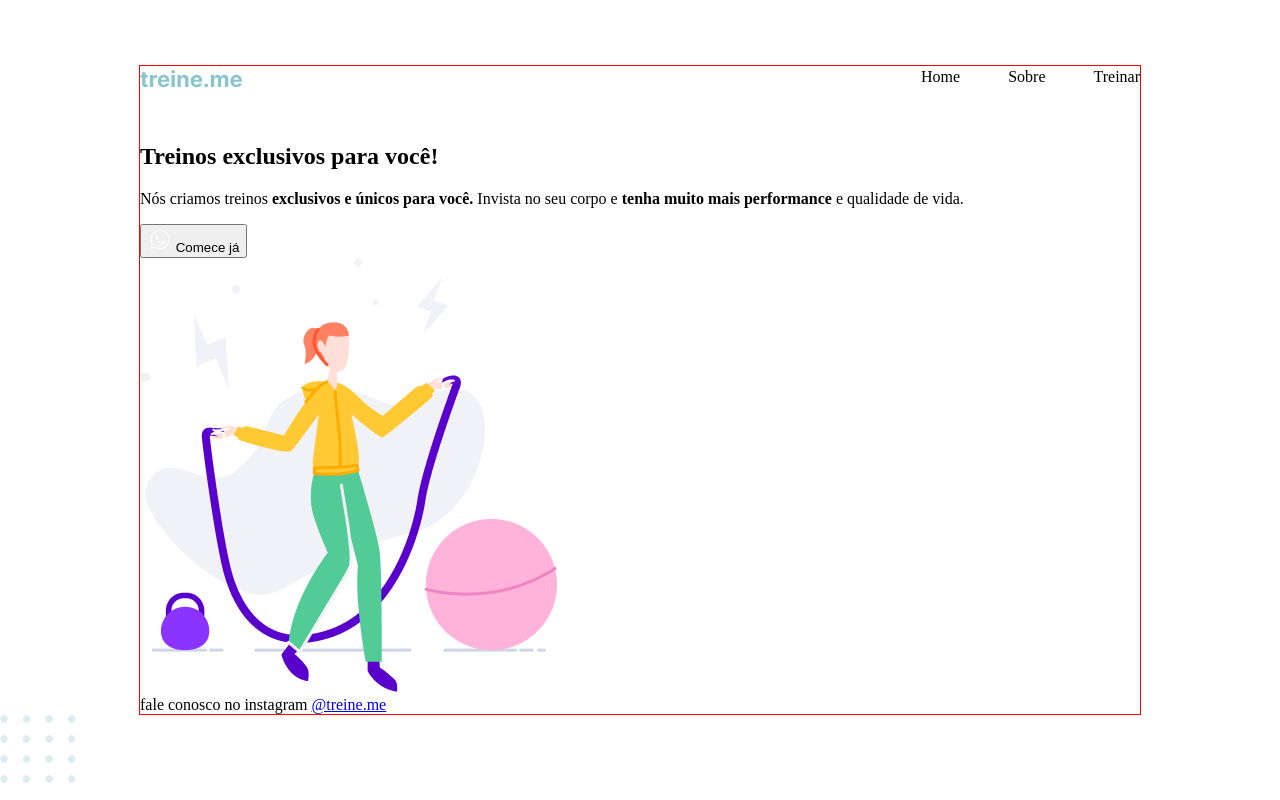
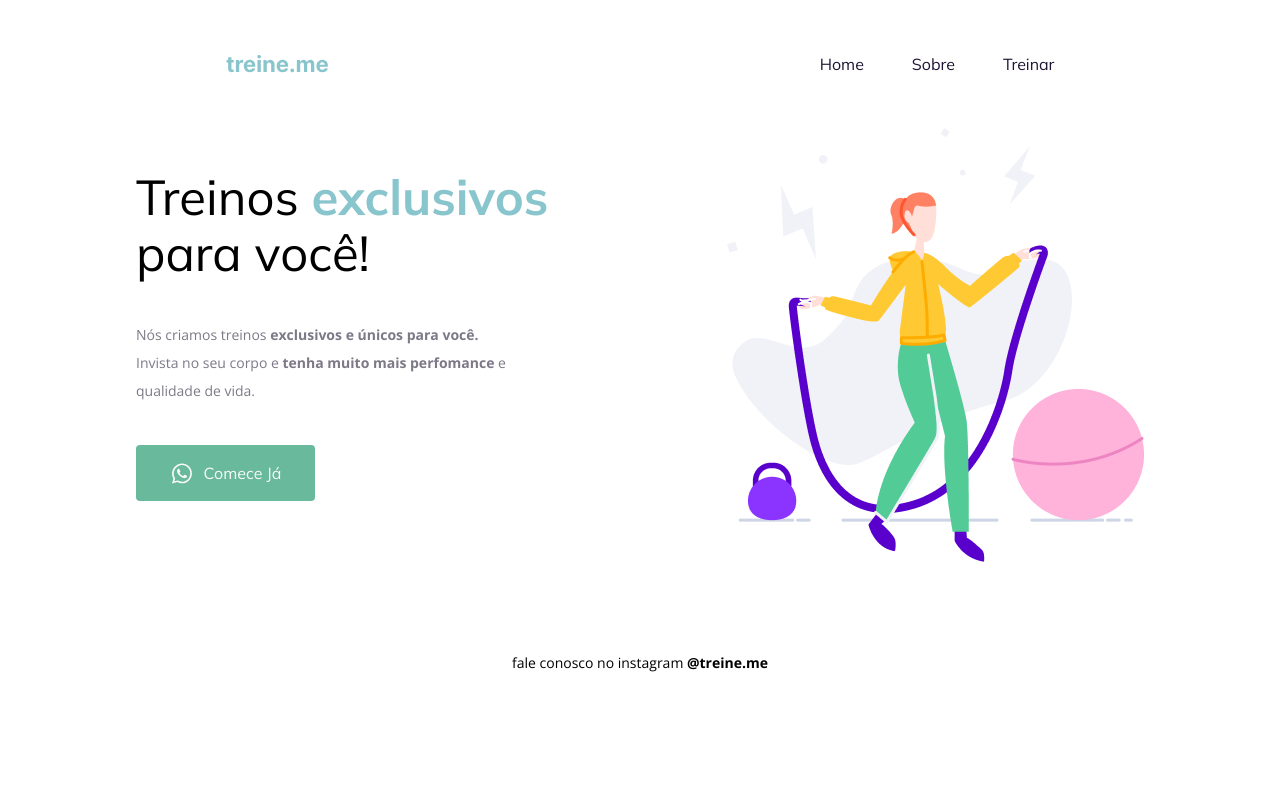
Before and after one commit to diegosantostrindade/rocketseat, a plain HTML site: page projeto02/index.html in a window 1280 px wide. Drawn offline with nearby package versions, Linux system fonts and the light colour scheme.

Commit message:
atualização do código

```diff
--- a/projeto02/index.html
+++ b/projeto02/index.html
@@ -3,54 +3,57 @@
   <head>
     <meta charset="UTF-8" />
     <meta name="viewport" content="width=device-width, initial-scale=1.0" />
-    <title>Treine me</title>
-
+    <title>treine.me</title>
+    <!-- FONTES -->
+    <link rel="preconnect" href="https://fonts.googleapis.com" />
+    <link rel="preconnect" href="https://fonts.gstatic.com" crossorigin />
+    <link
+      href="https://fonts.googleapis.com/css2?family=Mulish:ital,wght@0,200..1000;1,200..1000&family=Open+Sans:ital,wght@0,300..800;1,300..800&display=swap"
+      rel="stylesheet"
+    />
+    <!-- CSS -->
     <link rel="stylesheet" href="style.css" />
   </head>
 
   <body>
-    <div class="page">
     <header>
-        <img src="images/logo.svg" alt="treine.me" />
-        <nav>
+      <a href="#"
+        ><img
+          src="images/logo.svg"
+          alt="logo da empresa treine.me na cor verde"
+      /></a>
       <ul>
-            <li>Home</li>
-            <li>Sobre</li>
-            <li>Treinar</li>
+        <li><a href="#">Home</a></li>
+        <li><a href="#">Sobre</a></li>
+        <li><a href="#">Treinar</a></li>
       </ul>
-        </nav>
     </header>
 
     <main>
-        <section class="text">
-          <h1>Treinos exclusivos para você!</h1>
+      <section id="textos">
+        <h1>Treinos <span>exclusivos</span> para você!</h1>
+
         <p>
-            Nós criamos treinos
-            <strong>exclusivos e únicos para você.</strong> Invista no seu corpo
-            e <strong>tenha muito mais performance</strong> e qualidade de vida.
+          Nós criamos treinos <span>exclusivos e únicos para você.</span> <br />
+          Invista no seu corpo e <span>tenha muito mais perfomance</span> e
+          qualidade de vida.
         </p>
+
         <button>
-            <img src="images/whats.svg" alt="ícone do whatsapp" />
-            Comece já
+          <img
+            src="images/whats.svg"
+            alt="logo do whatsapp na cor branca"
+          />Comece Já
         </button>
       </section>
 
-        <img
-          -
-          src="images/img.png"
-          alt="Desenho de uma mulher pulando corda numa acadêmia."
-        />
+      <section class="imagem">
+        <img src="images/img.png" alt="desenho de uma mulher pulando corda" />
+      </section>
     </main>
 
     <footer>
-        fale conosco no instagram
-        <a href="https://instagram.com/treineme" target="_blank">@treine.me</a>
+      <p>fale conosco no instagram <span>@treine.me</span></p>
     </footer>
-    </div>
-
-    <img
-      src="images/balls.svg"
-      alt="bolinhas decorativas verdes no canto inferior direito da página"
-    />
   </body>
 </html>
--- a/projeto02/style.css
+++ b/projeto02/style.css
@@ -1,24 +1,87 @@
 body {
   margin: 0;
-}
-
-.page {
-  border: 1px solid red;
-  width: 1000px;
-  margin: 65px auto 0;
+  padding: 0;
+  font-family: "Open Sans", sans-serif;
 }
 
 header {
   display: flex;
-  justify-content: space-between;
+  justify-content: space-around;
   align-items: center;
-  margin-bottom: 55px;
+  font-family: "Mulish", sans-serif;
+  margin: 38px 0;
 }
 
-ul {
+header ul {
   display: flex;
   list-style: none;
   gap: 48px;
-  margin: 0;
-  padding: 0;
 }
+
+a {
+  text-decoration: none;
+  color: #1f1534;
+}
+
+a:hover {
+  font-weight: bold;
+}
+
+main {
+  display: flex;
+  justify-content: center;
+  gap: 102px;
+}
+
+main h1 {
+  font-family: "Mulish", sans-serif;
+  font-size: 49px;
+  line-height: 56px;
+  color: #000;
+  font-weight: 400;
+}
+
+main h1 span {
+  color: #89c5cc;
+  font-weight: bold;
+}
+
+#textos {
+  width: 489px;
+}
+
+.textos,
+p {
+  margin: 40px 0;
+  line-height: 28px;
+  font-size: 14px;
+  width: 438px;
+  color: #7d7987;
+}
+
+.textos,
+span {
+  font-weight: bold;
+}
+
+button {
+  background-color: #69b99d;
+  border: none;
+  width: 179px;
+  height: 56px;
+  border-radius: 4px;
+  font-family: "Mulish", sans-serif;
+  font-size: 16px;
+  color: #f9f9f9;
+  font-weight: 400;
+  display: flex;
+  align-items: center;
+  justify-content: center;
+  gap: 10px;
+}
+
+footer p {
+  margin: 82px auto 16px;
+  text-align: center;
+  color: #000;
+}
```
Lines whose indentation alone changed are shown as unchanged.
